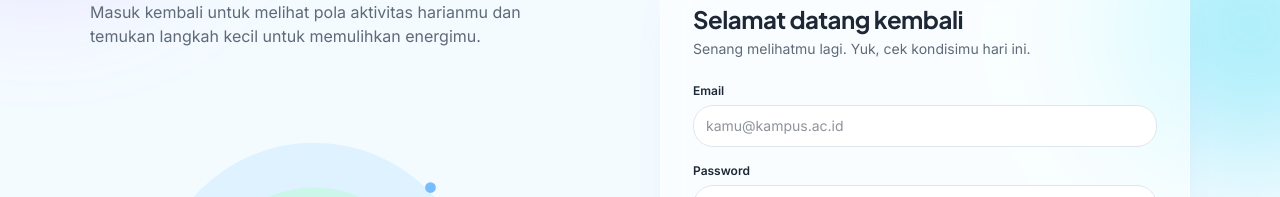
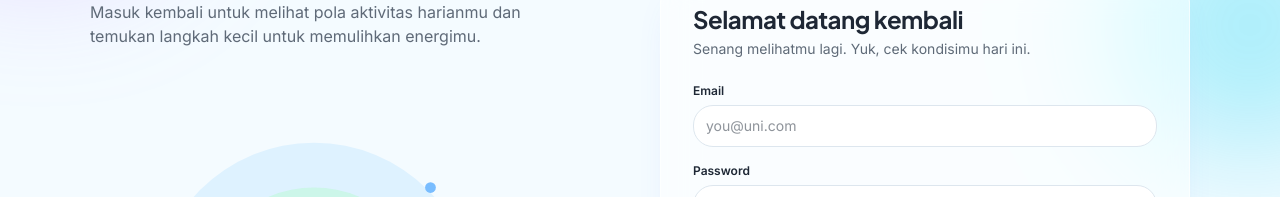
Before and after one commit to dafwann/burnoutguard, a Next.js app: page /login in a window 1280 px wide. Shown: the part 225-422 px from the top of the page. Built offline with nearby package versions, Linux system fonts and the light colour scheme; no server answers.

Commit message:
style(login-page): change email placeholder to you@uni.com

```diff
--- a/src/app/login/page.tsx
+++ b/src/app/login/page.tsx
@@ -86,7 +86,7 @@ export default function LoginPage() {
               <div className="text-xs font-semibold">Email</div>
               <input
                 type="email"
-                placeholder="kamu@kampus.ac.id"
+                placeholder="you@uni.com"
                 value={email}
                 onChange={e => setEmail(e.target.value)}
                 className="mt-1.5 w-full rounded-xl border border-border bg-surface px-3 py-2.5 text-sm outline-none transition focus:border-primary focus:shadow-glow"
```
